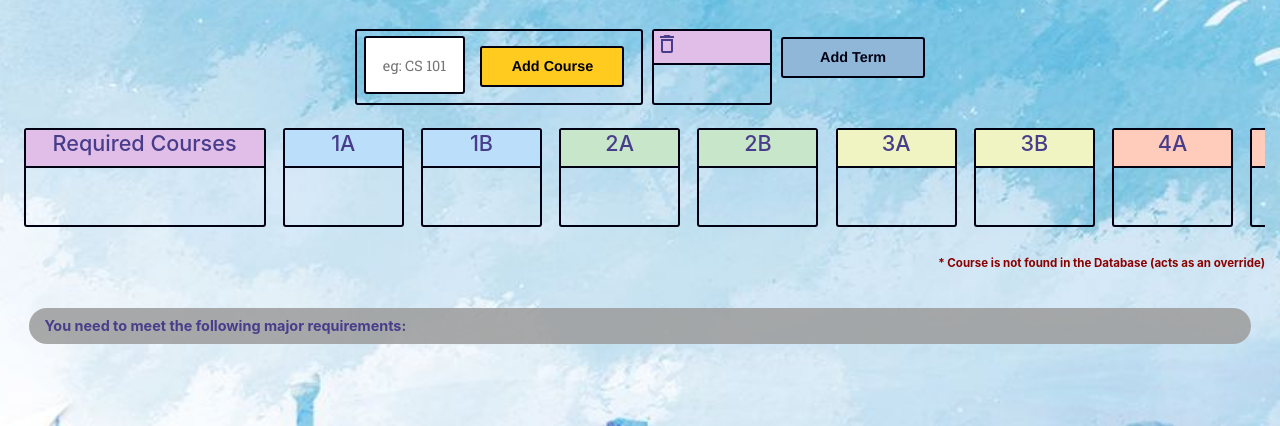
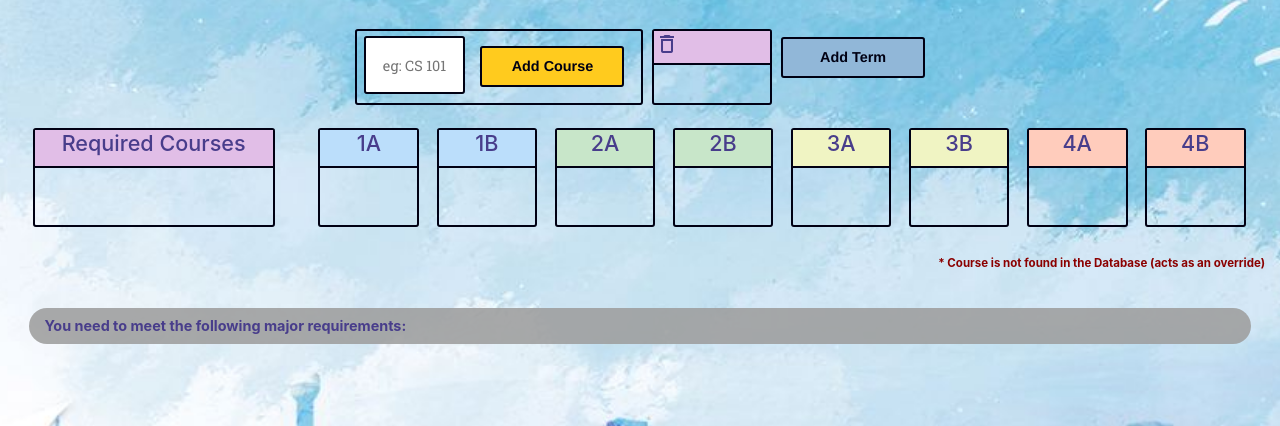
Before and after one commit to UW-Path/DataParsing, a Django app: template UWPathWebsite/templates/table.html in a window 1280 px wide. Shown: the part 56-482 px from the top of the page. Run offline with Django 3.2, Linux system fonts and the light colour scheme; the template is opened without the code that fills it, so the values that code supplies are empty; some libraries are stand-ins or nearby versions.

Commit message:
Make Required column fixed while additional new columns can be scrolled left and right

```diff
--- a/UWPathWebsite/UWPath/static/css/table.css
+++ b/UWPathWebsite/UWPath/static/css/table.css
@@ -68,6 +68,7 @@ footer {
 
 .column {
   width: 8.4rem;
+  min-width: 7rem;
   margin: 0 0.6rem;
   border: #000013 0.2rem solid;
   border-radius: 0.2rem;
--- a/UWPathWebsite/UWPath/static/js/table.js
+++ b/UWPathWebsite/UWPath/static/js/table.js
@@ -146,7 +146,7 @@ function emptyTrash() {
 function addTerm() {
     var ul = document.getElementById("table");
     var li = document.createElement("li");
-    var children = ul.children.length + 1;
+    var children = ul.children.length + 2;
     li.classList.add('column');
     if (children % 8 === 2 || children % 8 === 3) {
         li.classList.add('oneA-column');
@@ -159,10 +159,10 @@ function addTerm() {
     }
     var term = (children % 2) ? "B" : "A";
     term = Math.floor(children / 2).toString() + term;
-    terms = terms.concat(term)
+    terms = terms.concat(term);
     li.innerHTML = "<div class='column-header'><h4>" + term + "</h4></div><ul class='task-list' id=" + term + "></ul>";
-    ul.appendChild(li)
-    initDragula()
+    ul.appendChild(li);
+    initDragula();
 }
 
 function getTaken(term_index) {
--- a/UWPathWebsite/templates/table.html
+++ b/UWPathWebsite/templates/table.html
@@ -22,8 +22,7 @@
         </div>
     </div>
     <main class="main-container">
-        <ul class="columns" id="table">
-            <li class="column required-column" style="width: 16.8rem">
+        <li class="column required-column" style="width: 16.8rem;margin: 1.6rem auto;">
             <div class="column-header">
                 <h4>Required Courses</h4>
             </div>
@@ -70,7 +69,7 @@
                 {% endfor %}
             </ul>
         </li>
-
+        <ul class="columns" id="table" style="overflow-x: scroll; width:75%">
             <li class="column oneA-column">
                 <div class="column-header">
                     <h4>1A</h4>
```
Lines whose indentation alone changed are shown as unchanged.
